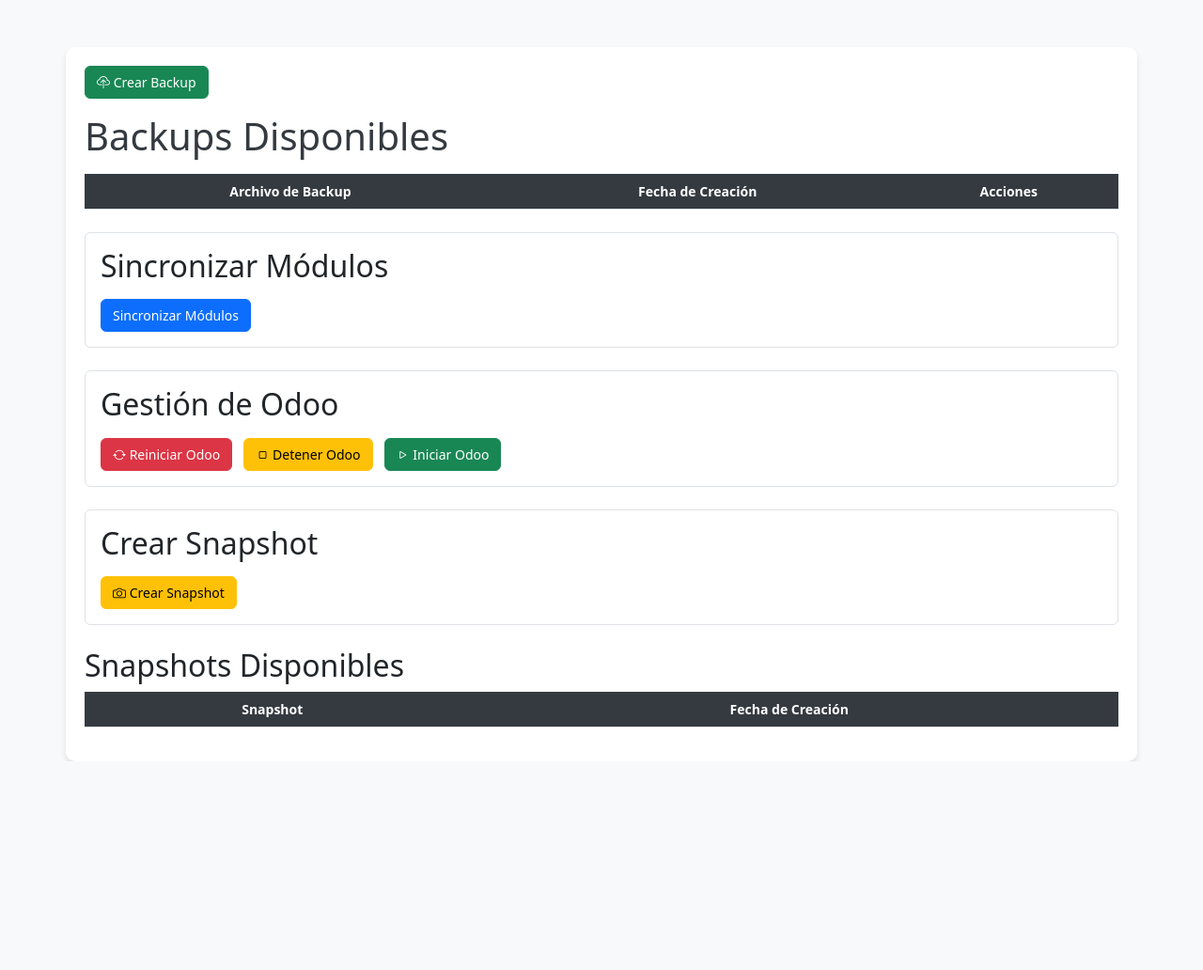
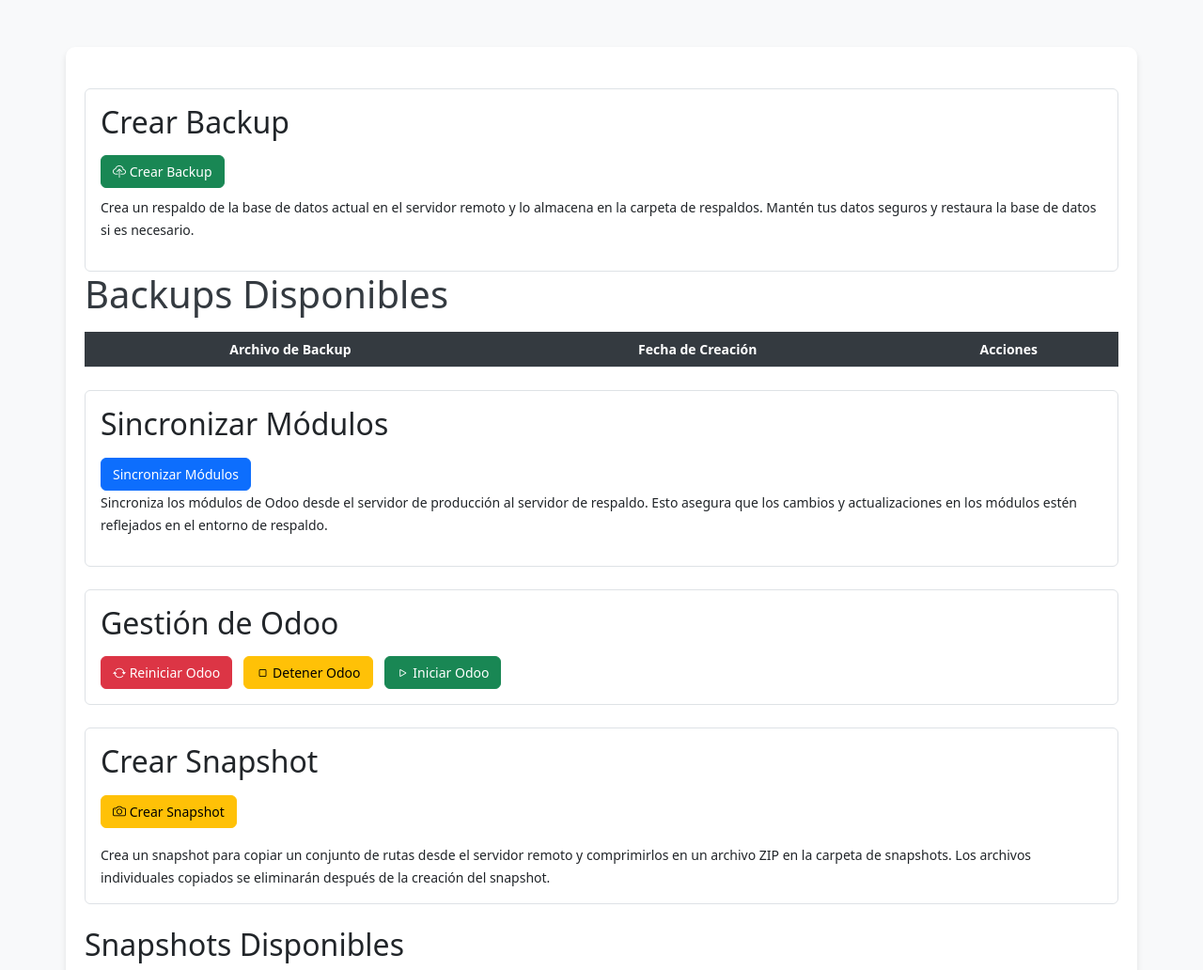
Before and after one commit to odoo-next/odoo_replicacion, a Flask app: page / in a window 1280 px wide. Shown: the top 1032 px of the page at 94% size. Before the commit the page ends 810 px from the top, so only its background shows below. Run offline with Flask 3, Linux system fonts and the light colour scheme; lists and menus that the app fills with data are empty; parts of the project's set-up code (start-up, migrations or seed data) failed here and were passed over.

Commit message:
Update index.html

```diff
--- a/templates/index.html
+++ b/templates/index.html
@@ -83,9 +83,18 @@
         {% if error_message %}
         <div class="alert alert-danger mt-3">{{ error_message }}</div>
         {% endif %}
-        <a href="javascript:void(0);" class="btn btn-success mb-3" id="createBackupBtn"
-            onclick="confirmActionWithLoader('{{ url_for('create_backup') }}', '¿Estás seguro de que deseas crear un backup?', 'createBackupBtn', 'bi bi-cloud-upload')"><i
-                class="bi bi-cloud-upload"></i> Crear Backup</a>
+        <div class="mt-4 p-3 border rounded">
+            <h2 class="mb-3">Crear Backup</h2>
+            <div>
+                <a href="{{ url_for('create_backup') }}" class="btn btn-success mb-2" id="createBackupBtn"
+                    onclick="confirmActionWithLoader('{{ url_for('create_backup') }}', '¿Estás seguro de que deseas crear un backup?', 'createBackupBtn', 'bi bi-cloud-upload')">
+                    <i class="bi bi-cloud-upload"></i> Crear Backup
+                </a>
+            </div>
+            <div class="mb-3">
+                <small>Crea un respaldo de la base de datos actual en el servidor remoto y lo almacena en la carpeta de respaldos. Mantén tus datos seguros y restaura la base de datos si es necesario.</small>
+            </div>
+        </div>
 
         <h1 class="mb-3">Backups Disponibles</h1>
         <table class="table">
@@ -118,10 +127,15 @@
             <h2 class="mb-3">Sincronizar Módulos</h2>
             <div>
                 <a href="javascript:void(0);" class="btn btn-primary" id="syncModulosBtn"
-                    onclick="confirmActionWithLoader('{{ url_for('sync_modulos') }}', '¿Estás seguro de que deseas sincronizar los módulos?', 'syncModulosBtn', 'bi bi-sync')"><i
-                        class="bi bi-sync"></i> Sincronizar Módulos</a>
+                    onclick="confirmActionWithLoader('{{ url_for('sync_modulos') }}', '¿Estás seguro de que deseas sincronizar los módulos? Esto sincronizará los módulos de Odoo desde el servidor de producción al servidor de respaldo.', 'syncModulosBtn', 'bi bi-sync')">
+                    <i class="bi bi-sync"></i> Sincronizar Módulos
+                </a>
+            </div>
+            <div class="mb-3">
+                <small>Sincroniza los módulos de Odoo desde el servidor de producción al servidor de respaldo. Esto asegura que los cambios y actualizaciones en los módulos estén reflejados en el entorno de respaldo.</small>
             </div>
         </div>
+
 
 
 
@@ -149,6 +163,9 @@
                     <i class="bi bi-camera"></i> Crear Snapshot
                 </a>
             </div>
+            <div class="mt-3">
+                <small>Crea un snapshot para copiar un conjunto de rutas desde el servidor remoto y comprimirlos en un archivo ZIP en la carpeta de snapshots. Los archivos individuales copiados se eliminarán después de la creación del snapshot.</small>
+            </div>
         </div>
 
         <h2 class="mt-4">Snapshots Disponibles</h2>
```
